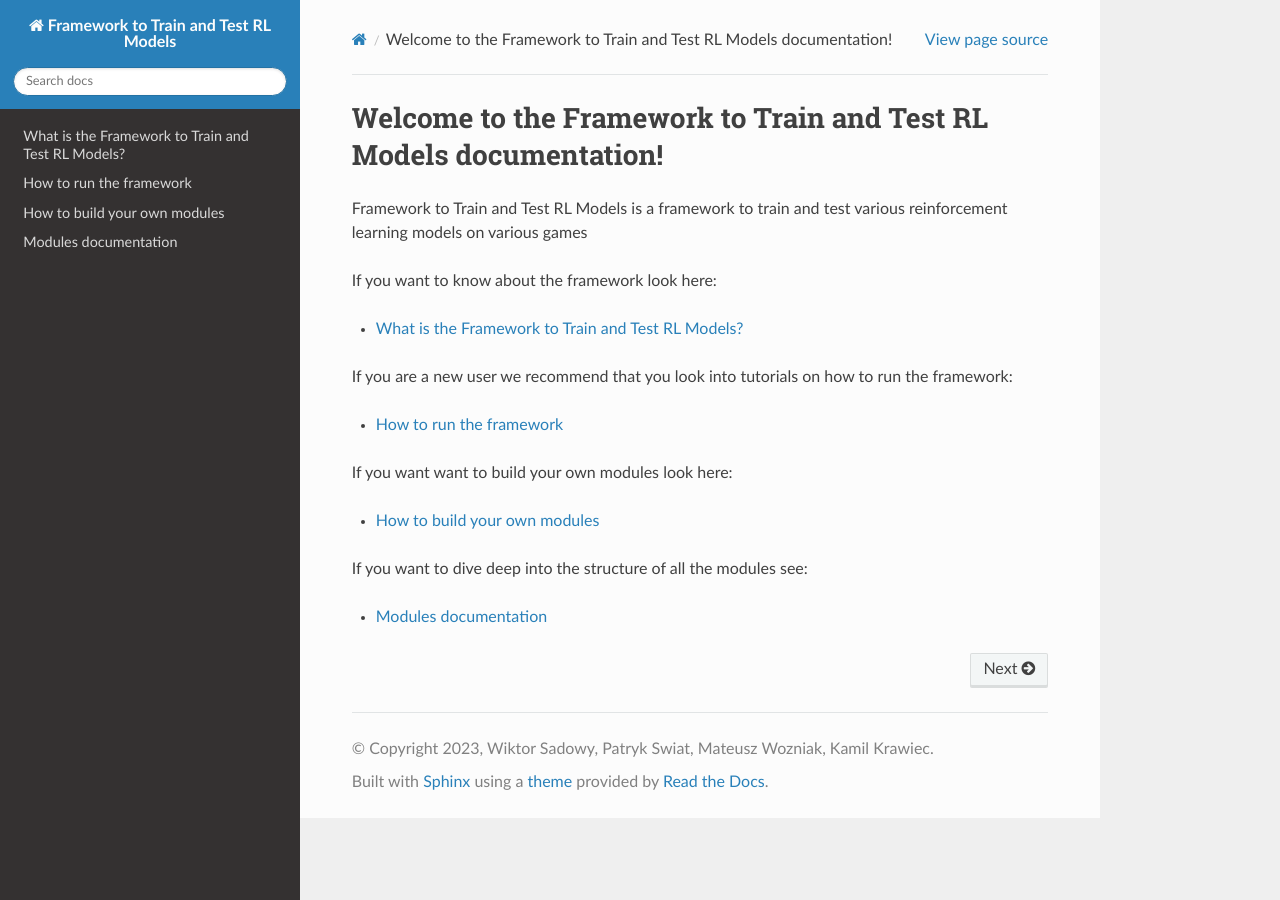
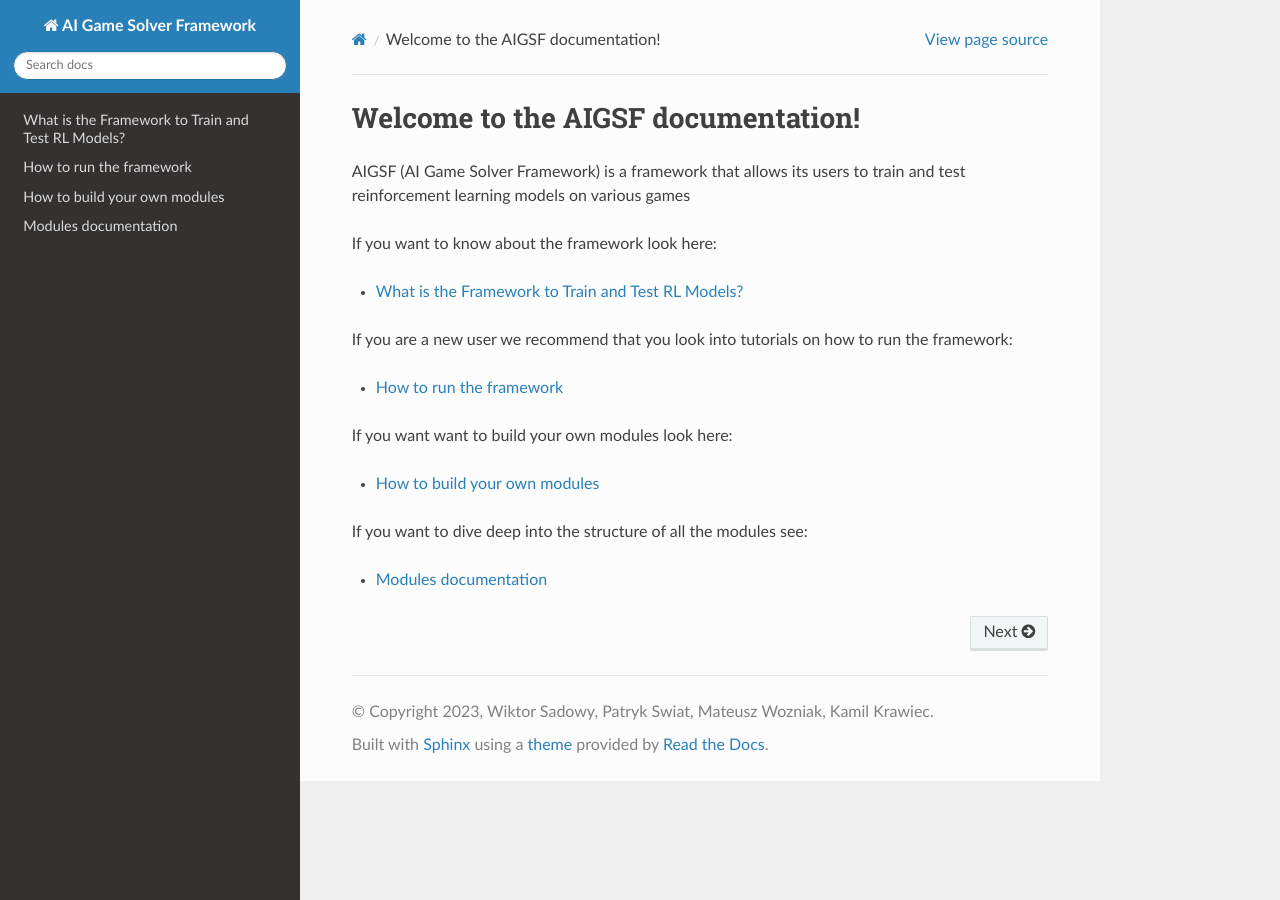
Before and after one commit to ZPI-2023-IST/Documentation, a Sphinx documentation site: the page built from source/index.rst, in a window 1280 px wide. Built offline with Sphinx 7.4.7 and the Read the Docs theme 2.0.0, drawn with Linux system fonts in a browser that asks for light colours; pages that are not in the unit, such as notebooks, are missing from menus.

Commit message:
add title

```diff
--- a/source/conf.py
+++ b/source/conf.py
@@ -6,7 +6,7 @@
 # -- Project information -----------------------------------------------------
 # https://www.sphinx-doc.org/en/master/usage/configuration.html#project-information
 
-project = 'Framework to Train and Test RL Models'
+project = 'AI Game Solver Framework'
 copyright = '2023, Wiktor Sadowy, Patryk Swiat, Mateusz Wozniak, Kamil Krawiec'
 author = 'Wiktor Sadowy, Patryk Swiat, Mateusz Wozniak, Kamil Krawiec'
 
--- a/source/index.rst
+++ b/source/index.rst
@@ -1,7 +1,7 @@
-Welcome to the Framework to Train and Test RL Models documentation!
+Welcome to the AIGSF documentation!
 ===============================================================================================
 
-Framework to Train and Test RL Models is a framework to train and test various reinforcement learning models on various games
+AIGSF (AI Game Solver Framework) is a framework that allows its users to train and test reinforcement learning models on various games
 
 If you want to know about the framework look here:
 
```
Also changed, not shown: source/_static/introduction/component_diagram.jpg (added), source/_static/introduction/sequence_diagram.jpg (added), source/_static/introduction/use_case_diagram.png (added).
